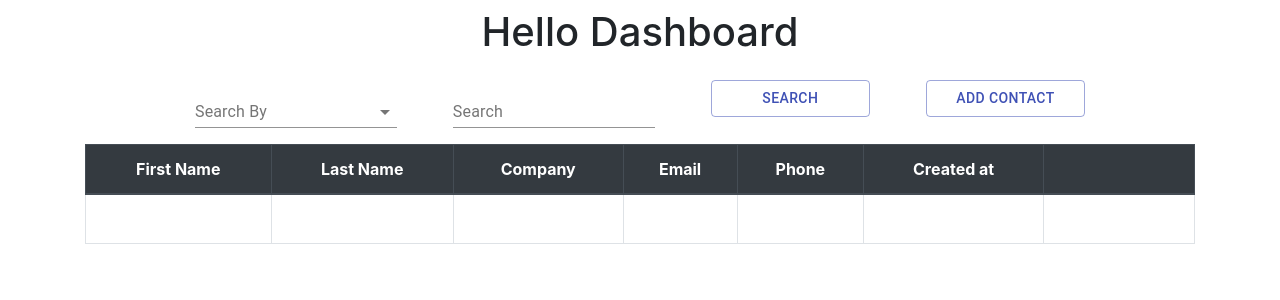
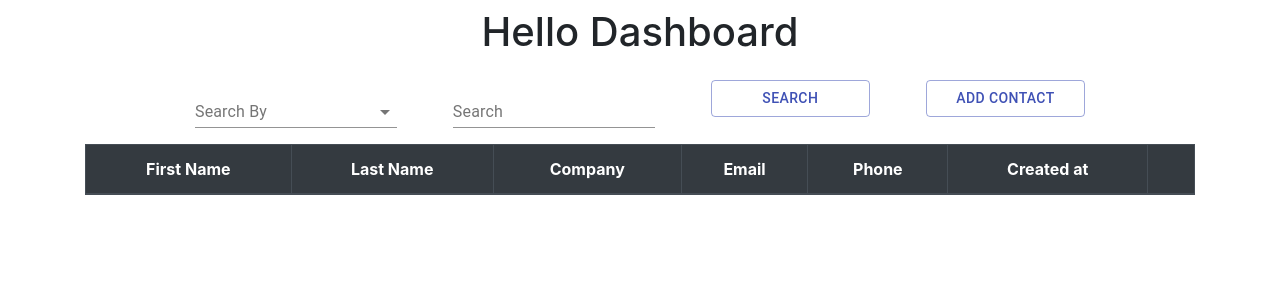
Before and after one commit to jhcxavier/ReactReduxSample, a React (Create React App) app: page /dashboard in a window 1280 px wide. Shown: the top 300 px of the page. Built offline with nearby package versions, Linux system fonts and the light colour scheme; what redux-immutable-state-invariant would draw is missing.

Commit message:
add contact working

```diff
--- a/public/index.html
+++ b/public/index.html
@@ -40,6 +40,7 @@
       To begin the development, run `npm start` or `yarn start`.
       To create a production bundle, use `npm run build` or `yarn build`.
     -->
+  <script src="https://kit.fontawesome.com/c6b6346bc5.js" crossorigin="anonymous"></script>
 </body>
 
 </html>
--- a/src/components/contact/addContact.js
+++ b/src/components/contact/addContact.js
@@ -23,25 +23,25 @@ const AddContact = ({ closeAddContact, dispatch }) => {
                 <div className="row">
                     <div className="col m-2">
                         {/* Updating the state */}
-                        <input type="text" className="form-control" placeholder="First name" onChange={(e) => setValue({ ...value, firstName: e.target.value })} />
+                        <input type="text" value={value.firstName} className="form-control" placeholder="First name" onChange={(e) => setValue({ ...value, firstName: e.target.value })} />
                     </div>
                     <div className="col m-2">
                         {/* Updating the state */}
-                        <input type="text" className="form-control" placeholder="Last name" onChange={(e) => setValue({ ...value, lastName: e.target.value })} />
+                        <input type="text" value={value.lastName} className="form-control" placeholder="Last name" onChange={(e) => setValue({ ...value, lastName: e.target.value })} />
                     </div>
                 </div>
                 <div className="row">
                     <div className="col-5 m-2">
                         {/* Updating the state */}
-                        <input type="text" className="form-control" placeholder="Company" onChange={(e) => setValue({ ...value, company: e.target.value })} />
+                        <input type="text" value={value.company} className="form-control" placeholder="Company" onChange={(e) => setValue({ ...value, company: e.target.value })} />
                     </div>
                     <div className="col m-2">
                         {/* Updating the state */}
-                        <input type="text" className="form-control" placeholder="Email" onChange={(e) => setValue({ ...value, email: e.target.value })} />
+                        <input type="text" value={value.email} className="form-control" placeholder="Email" onChange={(e) => setValue({ ...value, email: e.target.value })} />
                     </div>
                     <div className="col m-2">
                         {/* Updating the state */}
-                        <input type="text" className="form-control" placeholder="Phone" onChange={(e) => setValue({ ...value, phone: e.target.value })} />
+                        <input type="text" value={value.phone} className="form-control" placeholder="Phone" onChange={(e) => setValue({ ...value, phone: e.target.value })} />
                     </div>
                 </div>
                 <div className="row m-1 d-flex justify-content-end">
@@ -62,7 +62,7 @@ const AddContact = ({ closeAddContact, dispatch }) => {
     )
 }
 AddContact.propTypes = {
-    contacts: PropTypes.array.isRequired,
+    // contacts: PropTypes.array.isRequired,
     dispatch: PropTypes.func.isRequired
 }
 
--- a/src/components/contact/contactList.js
+++ b/src/components/contact/contactList.js
@@ -1,7 +1,11 @@
 import React from 'react';
+import contactReducer from "../../redux/reducers/contactReducer";
+import { connect } from "react-redux";
+import PropTypes from "prop-types";
 
 const ListOfContacts = ({ contacts }) => {
     console.log(contacts)
+    console.log("arrayyyy")
     return (
         <div>
             <table className="table table-bordered mt-2 pt-5">
@@ -17,12 +21,14 @@ const ListOfContacts = ({ contacts }) => {
                     </tr>
                 </thead>
                 <tbody>
-                    <tr>
-                        <td></td>
-                        <td></td>
-                        <td></td>
-                        <td></td>
-                        <td></td>
+                    {contacts.map((e, index) => {
+                        return (
+                            <tr key={index}>
+                                <td>{e.firstName}</td>
+                                <td>{e.lastName}</td>
+                                <td>{e.company}</td>
+                                <td>{e.email}</td>
+                                <td>{e.phone}</td>
                                 <td></td>
                                 <td>
                                     <i id='tooltip' className="fas fa-edit p-2" samesite={"None"} type="button" ></i>
@@ -32,9 +38,19 @@ const ListOfContacts = ({ contacts }) => {
                                     <i className="far fa-trash-alt p-2" samesite={"None"} type="button"></i>
                                 </td>
                             </tr>
+                        )
+                    })}
                 </tbody>
             </table>
         </div>
     )
 }
-export default ListOfContacts;
+ListOfContacts.propTypes = {
+    // contacts: PropTypes.array.isRequired,
+    contacts: PropTypes.array.isRequired
+}
+
+const mapStateToProps = (state) => ({
+    contacts: state.contacts
+})
+export default connect(mapStateToProps)(ListOfContacts);
--- a/src/redux/reducers/index.js
+++ b/src/redux/reducers/index.js
@@ -1,8 +1,8 @@
 import { combineReducers } from "redux";
-import contact from "./contactReducer";
+import contacts from "./contactReducer";
 
 const rootReducer = combineReducers({
-    contact
+    contacts
 
 })
 
```
Also changed, not shown: src/components/header/dashNav.js (+0 -40 lines), src/components/home/coursePage.js (added, +19 -0 lines), 1 other file (tests, documents, lock files or other folders). Lines whose indentation alone changed are shown as unchanged.
